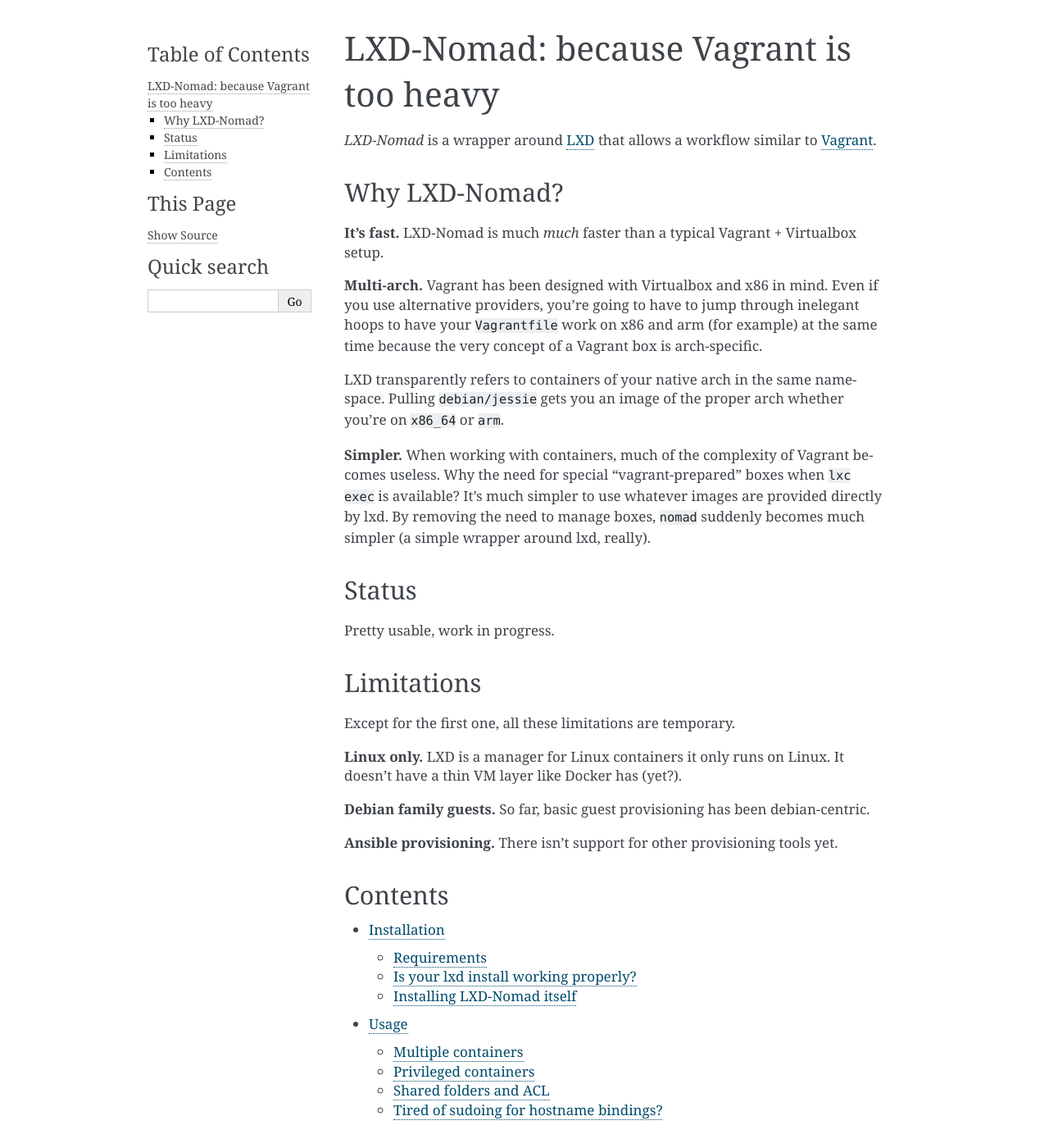
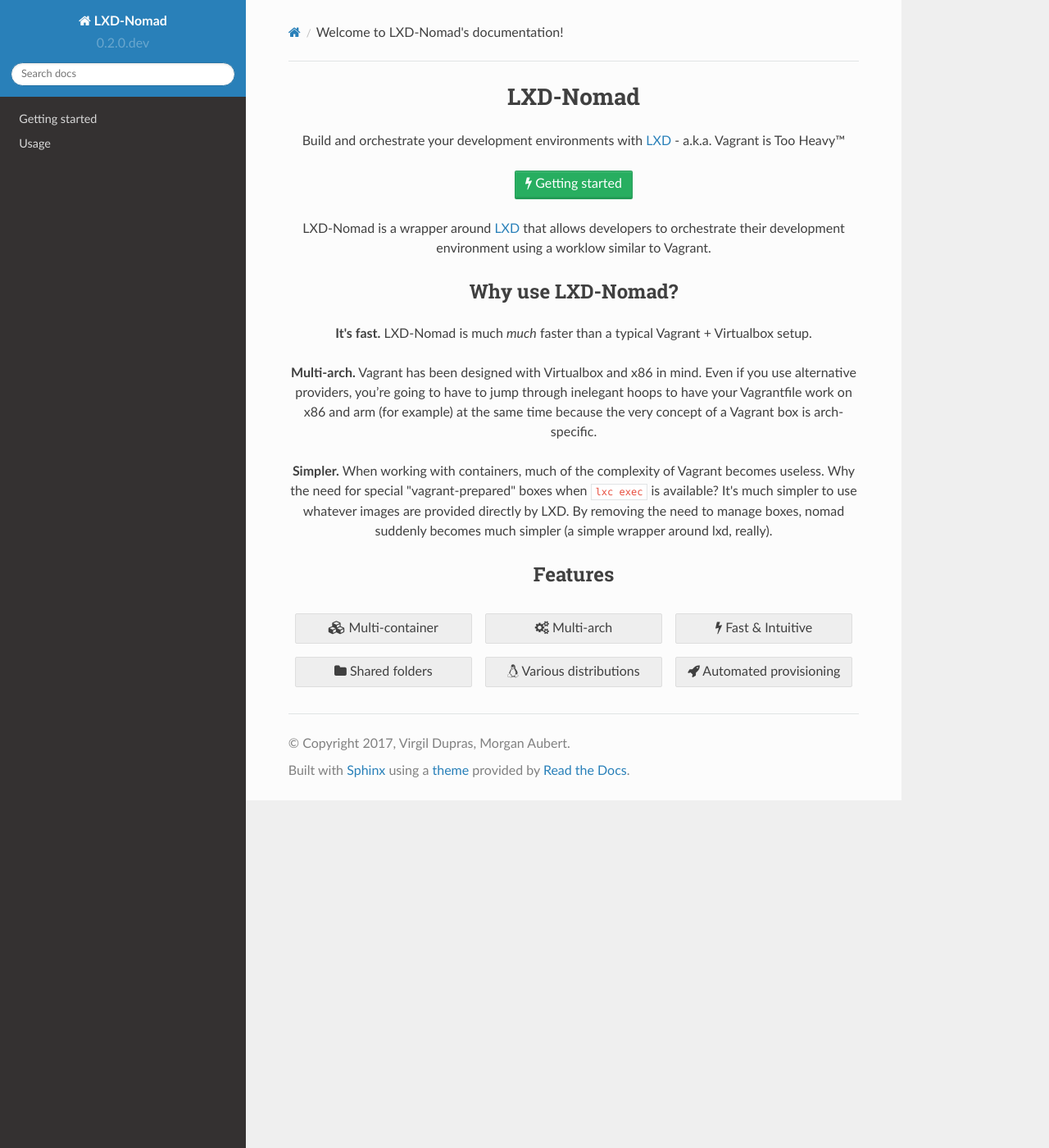
Before and after one commit to lxdock/lxdock, a Sphinx documentation site: the page built from docs/index.rst, in a window 1280 px wide and 1400 px high. Shown: the whole window at 82% size. Built offline with Sphinx 7.4.7 and the Read the Docs theme 2.0.0, drawn with Linux system fonts in a browser that asks for light colours; some of the changed text lies outside the part shown.

Commit message:
Improved documentation and added a new version of the 'Getting started' page

```diff
--- /dev/null
+++ b/docs/_static/custom_theme.css
@@ -0,0 +1,14 @@
+#features_wrapper{
+  display: flex;
+  flex-wrap: wrap;
+}
+#features_wrapper .feature {
+  margin: 0.5em;
+  padding: 0.5em;
+  flex: 1 1 auto;
+  width: 200px;
+  background: #eee;
+  border-radius: 2px;
+  border: 1px solid #dedede;
+  text-align: center;
+}
--- /dev/null
+++ b/docs/_templates/indexcontent.html
@@ -0,0 +1,33 @@
+{%- extends "layout.html" %}
+
+{% set title = _("Welcome to LXD-Nomad's documentation!") %}
+
+{% block body %}
+<div class="figure align-center" id="id1">
+  <h1>LXD-Nomad</h1>
+  <p>Build and orchestrate your development environments with <a href="https://www.ubuntu.com/cloud/lxd" target="_blank">LXD</a> - a.k.a. Vagrant is Too Heavy&trade;</p>
+  <a href="{{ pathto("getting_started") }}" class="btn btn-primary" title="Getting started"><span class="fa fa-bolt">&nbsp;Getting started</span></a>
+</div>
+<div class="figure align-center" id="id2">
+  <p>LXD-Nomad is a wrapper around <a href="https://www.ubuntu.com/cloud/lxd" target="_blank">LXD</a> that allows developers to orchestrate their development environment using a worklow similar to Vagrant.</p>
+</div>
+<div class="figure align-center" id="id3">
+  <h2>Why use LXD-Nomad?</h2>
+</div>
+<div class="figure align-center" id="id4">
+  <p><strong>It's fast.</strong> LXD-Nomad is much <em>much</em> faster than a typical Vagrant + Virtualbox setup.</p>
+  <p><strong>Multi-arch.</strong> Vagrant has been designed with Virtualbox and x86 in mind. Even if you use alternative providers, you’re going to have to jump through inelegant hoops to have your Vagrantfile work on x86 and arm (for example) at the same time because the very concept of a Vagrant box is arch-specific.</p>
+  <p><strong>Simpler.</strong> When working with containers, much of the complexity of Vagrant becomes useless. Why the need for special "vagrant-prepared" boxes when <code class="docutils literal"><span class="pre">lxc exec</span></code> is available? It's much simpler to use whatever images are provided directly by LXD. By removing the need to manage boxes, nomad suddenly becomes much simpler (a simple wrapper around lxd, really).</p>
+</div>
+<div class="figure align-center" id="id5">
+  <h2>Features</h2>
+</div>
+<div id="features_wrapper">
+  <div class="feature"><span class="fa fa-cubes">&nbsp;Multi-container</span></div>
+  <div class="feature"><span class="fa fa-gears">&nbsp;Multi-arch</span></div>
+  <div class="feature"><span class="fa fa-bolt">&nbsp;Fast &amp; Intuitive</span></div>
+  <div class="feature"><span class="fa fa-folder">&nbsp;Shared folders</span></div>
+  <div class="feature"><span class="fa fa-linux">&nbsp;Various distributions</span></div>
+  <div class="feature"><span class="fa fa-rocket">&nbsp;Automated provisioning</span></div>
+</div>
+{% endblock body %}
--- a/docs/conf.py
+++ b/docs/conf.py
@@ -16,10 +16,15 @@
 # If extensions (or modules to document with autodoc) are in another directory,
 # add these directories to sys.path here. If the directory is relative to the
 # documentation root, use os.path.abspath to make it absolute, like shown here.
-#
-# import os
-# import sys
-# sys.path.insert(0, os.path.abspath('.'))
+
+import os
+import sys
+
+sys.path.insert(0, os.path.abspath('..'))
+
+nomad = __import__('nomad')
+
+ON_RTD = os.environ.get('READTHEDOCS', None) == 'True'  # Are we on ReadTheDocs???
 
 
 # -- General configuration ------------------------------------------------
@@ -35,6 +40,9 @@
 
 # Add any paths that contain templates here, relative to this directory.
 templates_path = ['_templates']
+html_additional_pages = {
+    'index': 'indexcontent.html',
+}
 
 # The suffix(es) of source filenames.
 # You can specify multiple suffix as a list of string:
@@ -55,9 +63,9 @@
 # built documents.
 #
 # The short X.Y version.
-version = '0.2.0'
+version = nomad.__version__
 # The full version, including alpha/beta/rc tags.
-release = '0.2.0'
+release = nomad.__version__
 
 # The language for content autogenerated by Sphinx. Refer to documentation
 # for a list of supported languages.
@@ -83,7 +91,12 @@
 # The theme to use for HTML and HTML Help pages.  See the documentation for
 # a list of builtin themes.
 #
-html_theme = 'alabaster'
+html_theme = 'default'
+
+if not ON_RTD:  # only import and set the theme if we're building docs locally
+    import sphinx_rtd_theme
+    html_theme = 'sphinx_rtd_theme'
+    html_theme_path = [sphinx_rtd_theme.get_html_theme_path()]
 
 # Theme options are theme-specific and customize the look and feel of a theme
 # further.  For a list of options available for each theme, see the
@@ -101,6 +114,10 @@
 
 # Output file base name for HTML help builder.
 htmlhelp_basename = 'LXD-Nomaddoc'
+
+
+def setup(app):
+    app.add_stylesheet('custom_theme.css')
 
 
 # -- Options for LaTeX output ---------------------------------------------
--- a/docs/index.rst
+++ b/docs/index.rst
@@ -1,54 +1,18 @@
-LXD-Nomad: because Vagrant is too heavy
-=======================================
+#####################################
+Welcome to LXD-Nomad's documentation!
+#####################################
 
-.. This is a verbatim copy of the README. Sure, it's annoying to have to keep them in sync, but
-   the content should stabilize at some point and we won't have to sync it very often anymore.
-
-*LXD-Nomad* is a wrapper around LXD_ that allows a workflow similar to Vagrant_.
-
-Why LXD-Nomad?
---------------
-
-**It's fast.** LXD-Nomad is much *much* faster than a typical Vagrant + Virtualbox setup.
-
-**Multi-arch.** Vagrant has been designed with Virtualbox and x86 in mind. Even if you use
-alternative providers, you're going to have to jump through inelegant hoops to have your
-``Vagrantfile`` work on x86 and arm (for example) at the same time because the very concept of a
-Vagrant box is arch-specific.
-
-LXD transparently refers to containers of your native arch in the same namespace. Pulling
-``debian/jessie`` gets you an image of the proper arch whether you're on ``x86_64`` or ``arm``.
-
-**Simpler.** When working with containers, much of the complexity of Vagrant becomes useless. Why
-the need for special "vagrant-prepared" boxes when ``lxc exec`` is available? It's much simpler to
-use whatever images are provided directly by lxd. By removing the need to manage boxes, ``nomad``
-suddenly becomes much simpler (a simple wrapper around lxd, really).
-
-Status
-------
-
-Pretty usable, work in progress.
-
-Limitations
------------
-
-Except for the first one, all these limitations are temporary.
-
-**Linux only.** LXD is a manager for Linux containers it only runs on Linux. It doesn't have a thin
-VM layer like Docker has (yet?).
-
-**Debian family guests.** So far, basic guest provisioning has been debian-centric.
-
-**Ansible provisioning.** There isn't support for other provisioning tools yet.
-
-Contents
---------
 
 .. toctree::
    :maxdepth: 2
 
-   user/install
+   getting_started
    user/usage
 
-.. _LXD: https://linuxcontainers.org/lxd/
-.. _Vagrant: https://www.vagrantup.com/
+
+Indices and tables
+==================
+
+* :ref:`genindex`
+* :ref:`modindex`
+* :ref:`search`
--- a/requirements-dev.txt
+++ b/requirements-dev.txt
@@ -14,3 +14,7 @@
 # Lint / isort
 isort>=4.2
 flake8>=2.2.5
+
+# Docs
+Sphinx>=1.3
+sphinx-rtd-theme>=0.1
```
Also changed, not shown: docs/getting_started.rst (added, +79 -0 lines), docs/user/install.rst (deleted, +0 -65 lines), 1 other file.
